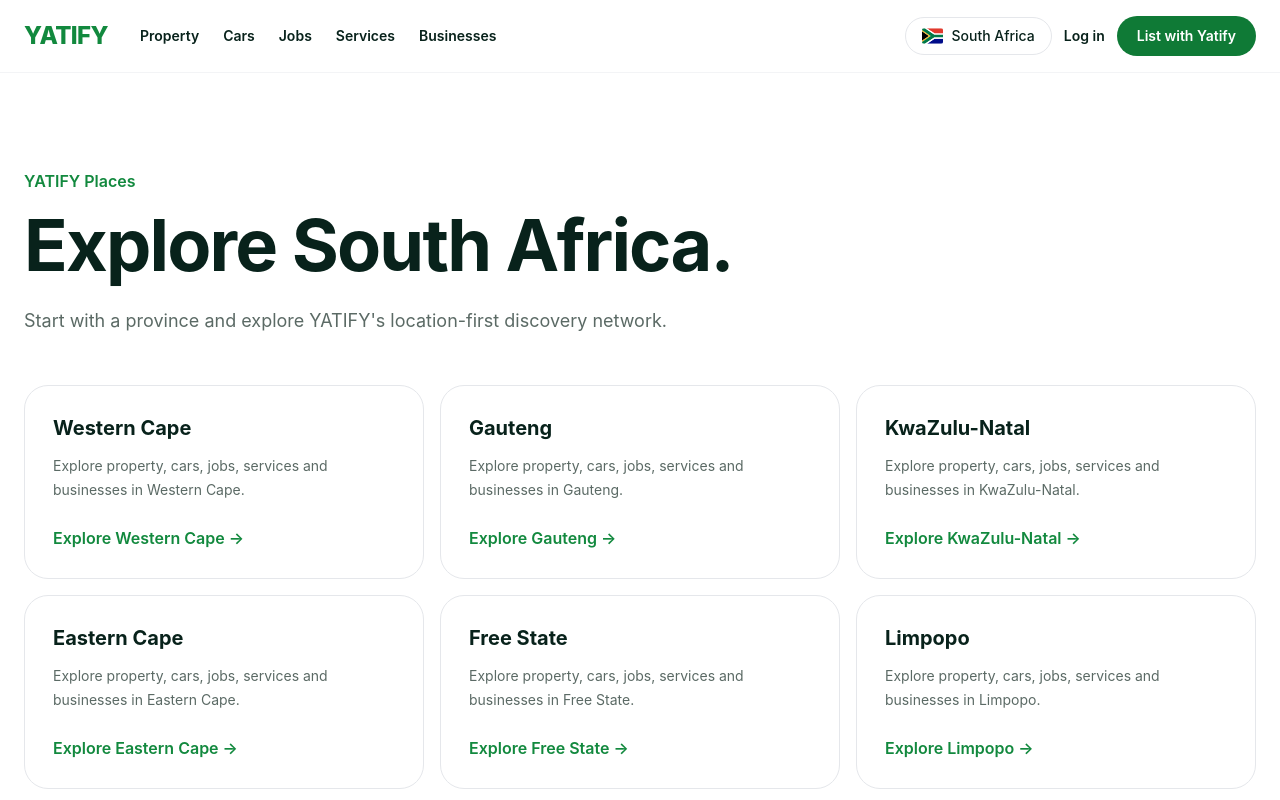
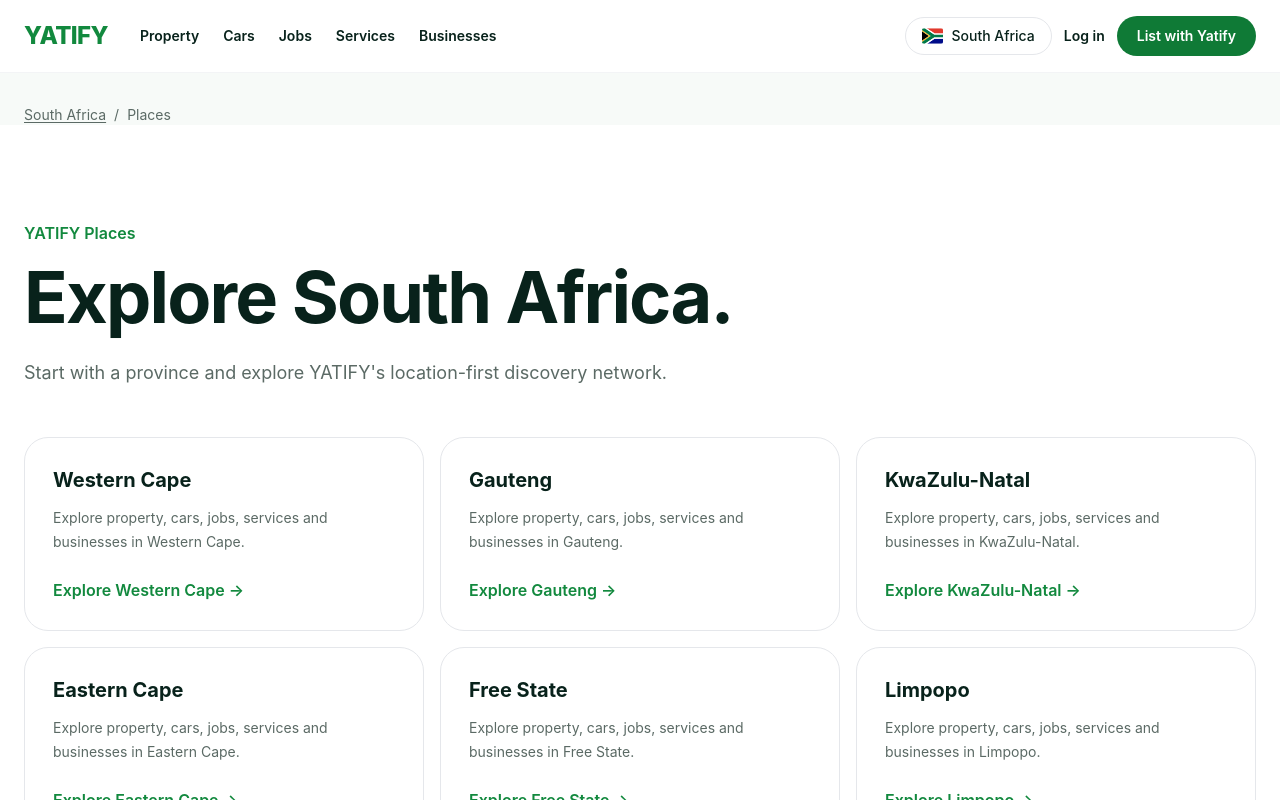
Before and after one commit to DocMunyati/yatify, a Next.js app in the folder apps/web/: page /za/places in a window 1280 px wide. Shown: the top 800 px of the page. Built offline with nearby package versions, Linux system fonts and the light colour scheme.

Commit message:
Add Places hub structured data

```diff
--- a/apps/web/app/za/places/page.tsx
+++ b/apps/web/app/za/places/page.tsx
@@ -13,12 +13,96 @@
   follow: true,
 });
 
+
+const placesBreadcrumbSchema = {
+  "@context": "https://schema.org",
+  "@type": "BreadcrumbList",
+  "@id": "https://yatify.africa/za/places/#breadcrumb",
+  itemListElement: [
+    {
+      "@type": "ListItem",
+      position: 1,
+      name: "YATIFY",
+      item: "https://yatify.africa/",
+    },
+    {
+      "@type": "ListItem",
+      position: 2,
+      name: "South Africa",
+      item: "https://yatify.africa/za/",
+    },
+    {
+      "@type": "ListItem",
+      position: 3,
+      name: "Places",
+      item: "https://yatify.africa/za/places/",
+    },
+  ],
+};
+
+const placesCollectionSchema = {
+  "@context": "https://schema.org",
+  "@type": "CollectionPage",
+  "@id": "https://yatify.africa/za/places/#collection",
+  url: "https://yatify.africa/za/places/",
+  name: "Places in South Africa",
+  description:
+    "Explore South Africa by province and discover property, cars, jobs, services and businesses with YATIFY.",
+  isPartOf: {
+    "@id": "https://yatify.africa/#website",
+  },
+  about: {
+    "@id": "https://yatify.africa/za/#country",
+  },
+  mainEntity: {
+    "@type": "ItemList",
+    itemListElement: regions.map((region, index) => ({
+      "@type": "ListItem",
+      position: index + 1,
+      name: region.name,
+      url: `https://yatify.africa/za/places/${region.slug}/`,
+    })),
+  },
+};
 export default function PlacesPage() {
   return (
     <>
       <SiteHeader />
 
+      <script
+        type="application/ld+json"
+        dangerouslySetInnerHTML={{
+          __html: JSON.stringify(placesBreadcrumbSchema),
+        }}
+      />
+
+      <script
+        type="application/ld+json"
+        dangerouslySetInnerHTML={{
+          __html: JSON.stringify(placesCollectionSchema),
+        }}
+      />
+
       <main>
+        <div className="mx-auto max-w-7xl px-6 pt-8">
+          <nav
+            aria-label="Breadcrumb"
+            className="text-sm text-yatify-muted"
+          >
+            <Link
+              href="/za/"
+              className="hover:text-yatify-brand"
+            >
+              South Africa
+            </Link>
+
+            <span aria-hidden="true" className="mx-2">
+              /
+            </span>
+
+            <span aria-current="page">Places</span>
+          </nav>
+        </div>
         <section className="bg-white py-24">
           <div className="mx-auto max-w-7xl px-6">
             <p className="font-semibold text-yatify-brand">
@@ -51,7 +135,7 @@
                   </p>
 
                   <p className="mt-6 font-semibold text-yatify-brand">
-                    Explore {region.name} →
+                      Explore {region.name} &rarr;
                   </p>
                 </Link>
               ))}
```
